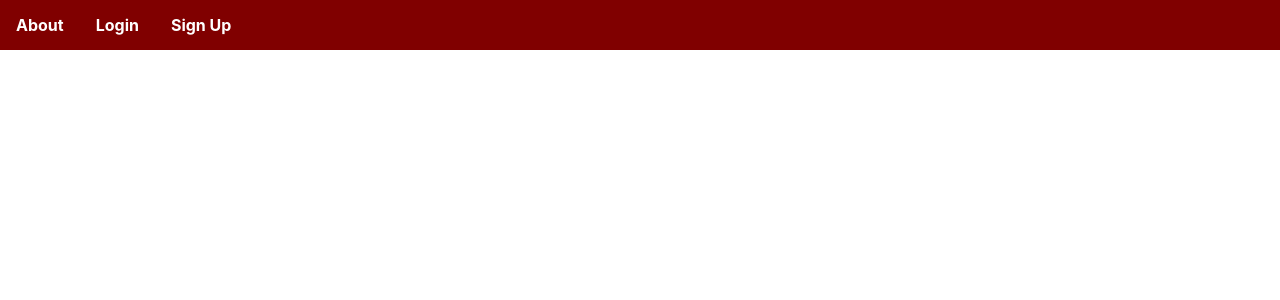
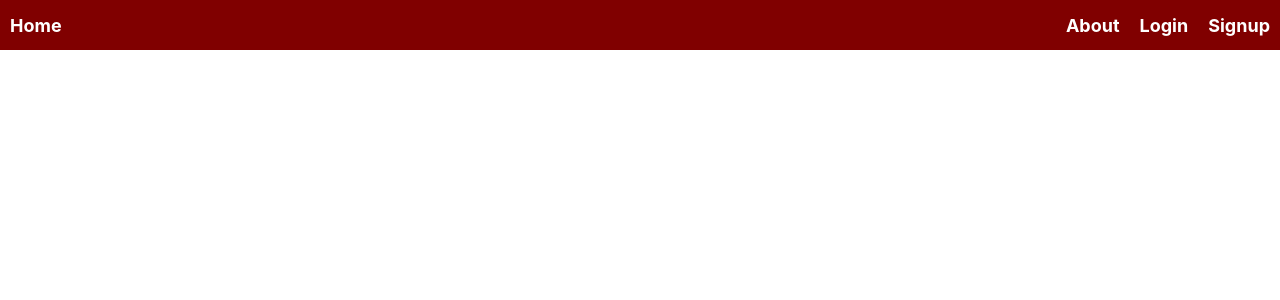
Before and after one commit to Envision-Project/Frontend, a React (Create React App) app: page / in a window 1280 px wide. Before the commit this address had no page. Shown: the top 300 px of the page. Built offline with nearby package versions, Linux system fonts and the light colour scheme.

Commit message:
better navbar

```diff
--- a/src/navigation/index.js
+++ b/src/navigation/index.js
@@ -1,22 +1,19 @@
 import React from "react";
-import { Nav, NavLink, NavMenu } from "./nav";
+import "./nav.css";
 
 const Navbar = () => {
   return (
     <>
-      <Nav>
-        <NavMenu>
-          <NavLink to="/about" activeStyle>
-            About
-          </NavLink>
-          <NavLink to="/login" activeStyle>
-            Login
-          </NavLink>
-          <NavLink to="/signup" activeStyle>
-            Sign Up
-          </NavLink>
-        </NavMenu>
-      </Nav>
+  <div class="navbar-custom">
+    <div id="navbar">
+      <ul class="nav">
+        <li><a href="/">Home</a></li>
+        <li><a href="/about">About</a></li>
+        <li><a href="/login">Login</a></li>
+        <li><a href="/signup">Signup</a></li>
+      </ul>
+    </div>
+  </div>
     </>
   );
 };
--- /dev/null
+++ b/src/navigation/nav.css
@@ -0,0 +1,32 @@
+body {
+  margin: 0px;
+  padding: 0px;
+  font-weight: bold;
+}
+
+.nav {
+  display: flex;
+  align-items: center;
+  height: 50px;
+  font-size: 18px;
+  background-color: #800000;
+  list-style: none;
+  margin: 0px;
+  padding: 0px;
+  position: sticky;
+  width: 100%;
+}
+.nav li:first-child {
+  margin-right: auto;
+}
+
+.nav li a {
+  display: block;
+  color: #ffffff;
+  text-decoration: none;
+  padding: 10px;
+}
+
+.nav li a:focus {
+  color: #AC9362;
+}
--- a/src/navigation/nav.js
+++ /dev/null
@@ -1,55 +0,0 @@
-
-import { FaBars } from "react-icons/fa";
-import { NavLink as Link } from "react-router-dom";
-import styled from "styled-components";
-
-export const Nav = styled.nav`
-  background: #800000;
-  height: 50px;
-  width: 100%;
-  display: flex;
-  align-content: space-between;
-  justify-content: space-between;
-`;
-
-export const NavLink = styled(Link)`
-  color: #FFFFFF;
-  display: flex;
-  font-weight: bold;
-  align-items: center;
-  text-decoration: none;
-  padding: 0 1rem;
-  height: 100%;
-  cursor: pointer;
-  &.active {
-    color: #AC9362;
-  }
-`;
-
-export const Bars = styled(FaBars)`
-  display: none;
-  color: #808080;
-  @media screen and (max-width: 768px) {
-    display: block;
-    position: absolute;
-    top: 0;
-    right: 0;
-    transform: translate(-100%, 75%);
-    font-size: 1.8rem;
-    cursor: pointer;
-  }
-`;
-
-export const NavMenu = styled.div`
-  display: flex;
-  align-items: flex-end;
-  margin-right: -24px;
-  /* Second Nav */
-  /* margin-right: 24px; */
-  /* Third Nav */
-  /* width: 100vw;
-white-space: nowrap; */
-  @media screen and (max-width: 768px) {
-    display: none;
-  }
-`;
```
